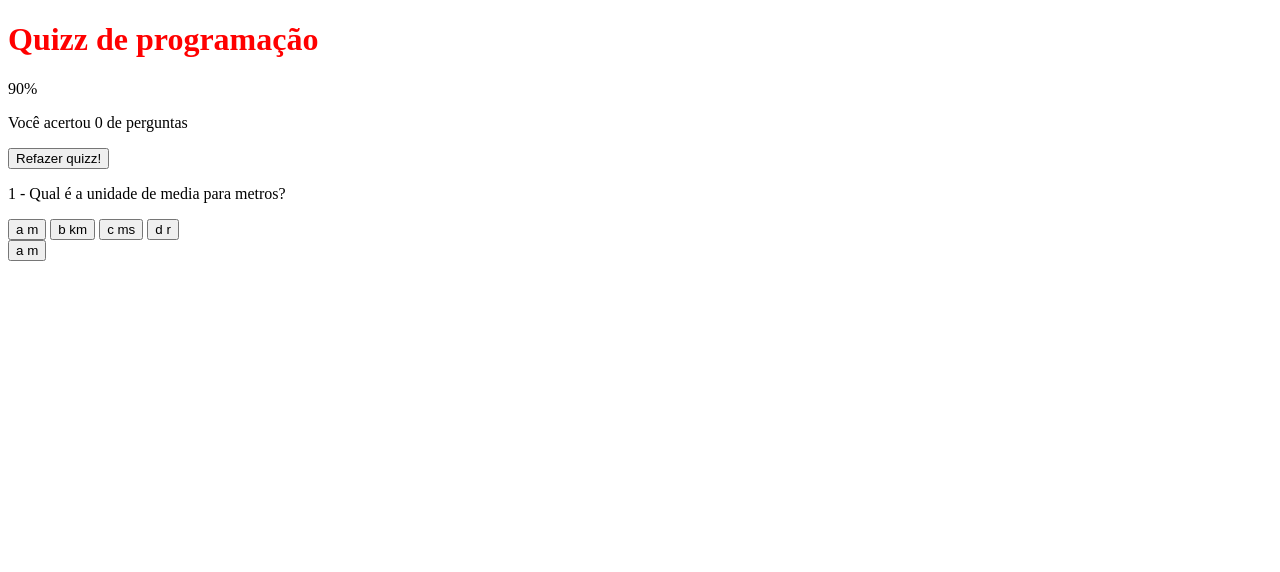
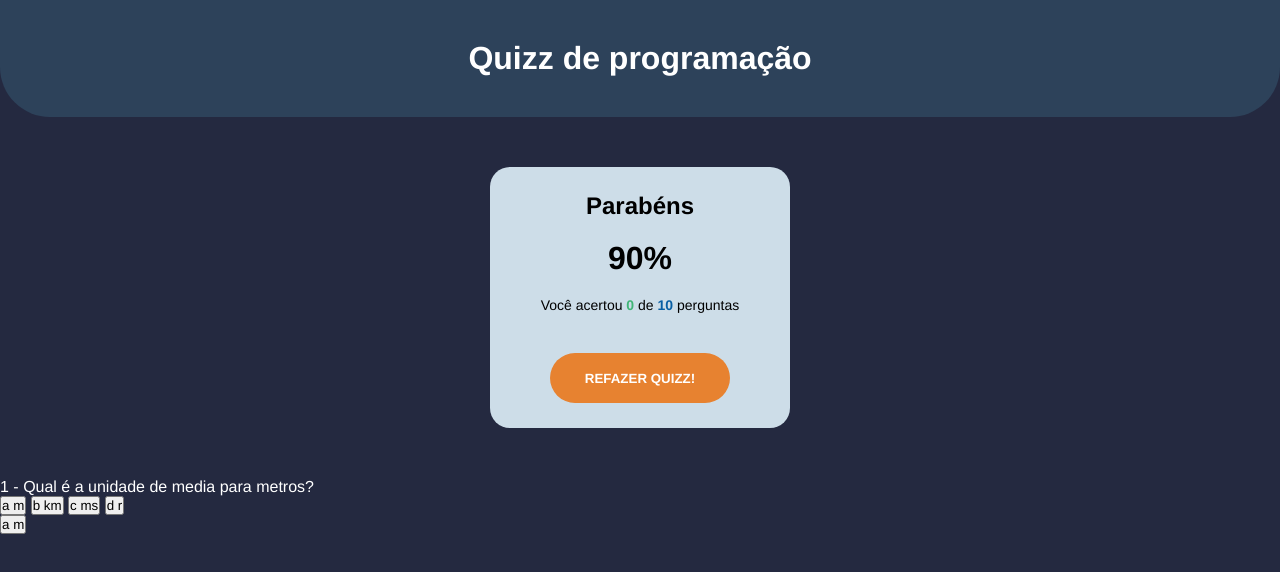
Before and after one commit to mateus-hub/quizz-js, a plain HTML site: page index.html in a window 1280 px wide. Drawn offline with Linux system fonts and the light colour scheme.

Commit message:
Score screen CSS

```diff
--- a/css/styles.css
+++ b/css/styles.css
@@ -1,3 +1,78 @@
-h1 {
-    color: red;
+
+/* GERAL */
+
+* {
+    margin: 0;
+    padding: 0;
+    box-sizing: border-box;
+    font-family: helvetica;
 }
+
+body {
+    background-color: #242940;
+    color: #fff;
+}
+
+.hide {
+    display: nonne !important
+}
+
+#main-title {
+    padding: 40px 0;
+    text-align: center;
+    background-color: #2d425a;
+    border-bottom-left-radius: 50px;
+    border-bottom-right-radius: 50px;
+}
+
+/* SCORE CONTAINER */
+
+#score-container {
+    background-color: #CDDDE8;
+    color: #000;
+    text-align: center;
+    width: 300px;
+    margin: 50px auto;
+    padding: 25px;
+    border-radius: 20px;;
+}
+
+#score-container p {
+    font-size: 14px;
+    margin: 20px 0;
+}
+
+#score-container #display-score {
+    font-size: 32px;
+    font-weight: bold;
+}
+
+#correct-answers {
+    font-weight: bold;
+    color: #40B576
+}
+
+#questions-qty {
+    font-weight: bold;
+    color: #075EA4;
+}
+
+#restart {
+    background-color: #E78230;
+    color: #fff;
+    font-weight: bold;
+    height: 50px;
+    border-radius: 25px;
+    border: 2px solid transparent;
+    width: 180px;
+    text-transform: uppercase;
+    margin-top: 20px;
+    cursor: pointer;
+    transition: .5s;
+}
+
+#restart:hover {
+    background-color: transparent;
+    border-color: #E78230;;
+    color:#E78230;
+}
--- a/index.html
+++ b/index.html
@@ -12,10 +12,11 @@
     <h1 id="main-title">Quizz de programação</h1>
     <!-- SCORE BOARD -->
     <div id="score-container">
+      <h2>Parabéns</h2>
       <p id="display-score"><span>90</span>%</p>
       <p>
-        Você acertou <span id="correct-answer">0</span> de
-        <span id="questions-qty"></span> perguntas
+        Você acertou <span id="correct-answers">0</span> de
+        <span id="questions-qty">10</span> perguntas
       </p>
       <button id="restart">Refazer quizz!</button>
     </div>
```
